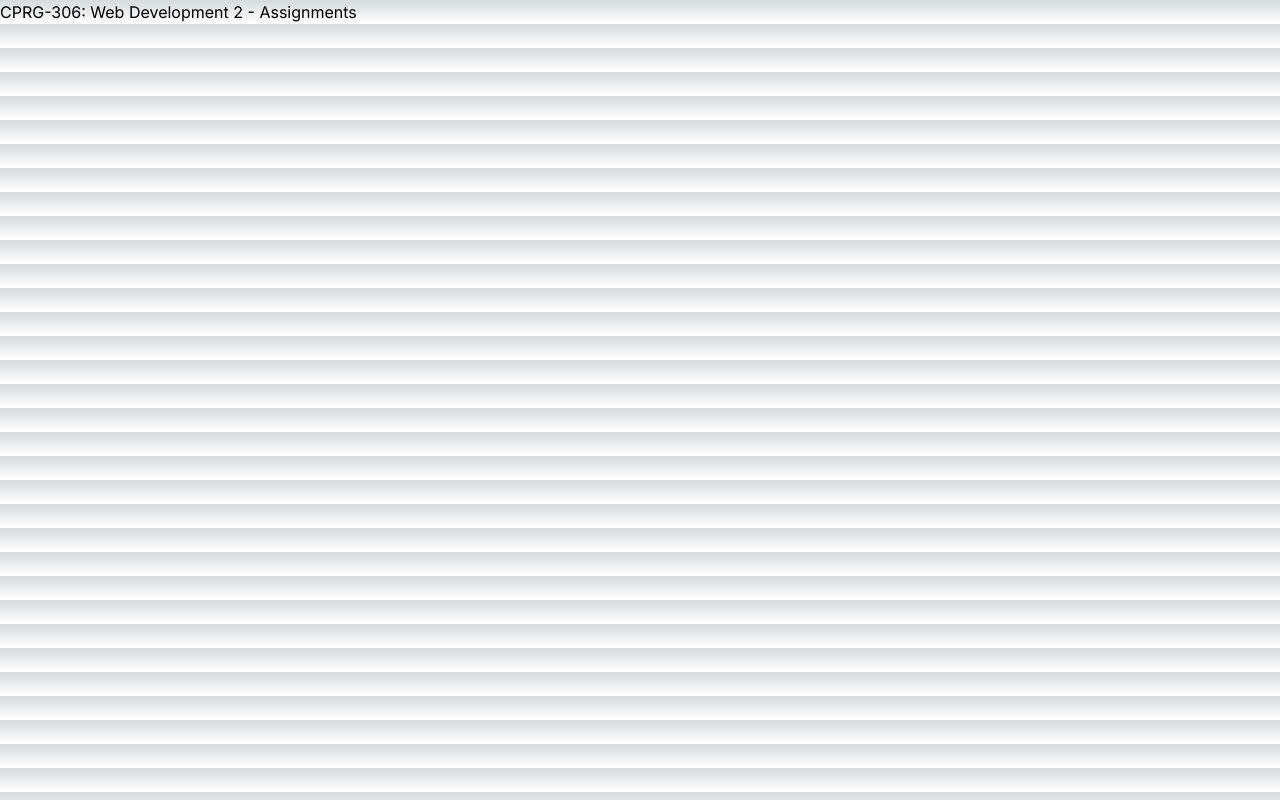
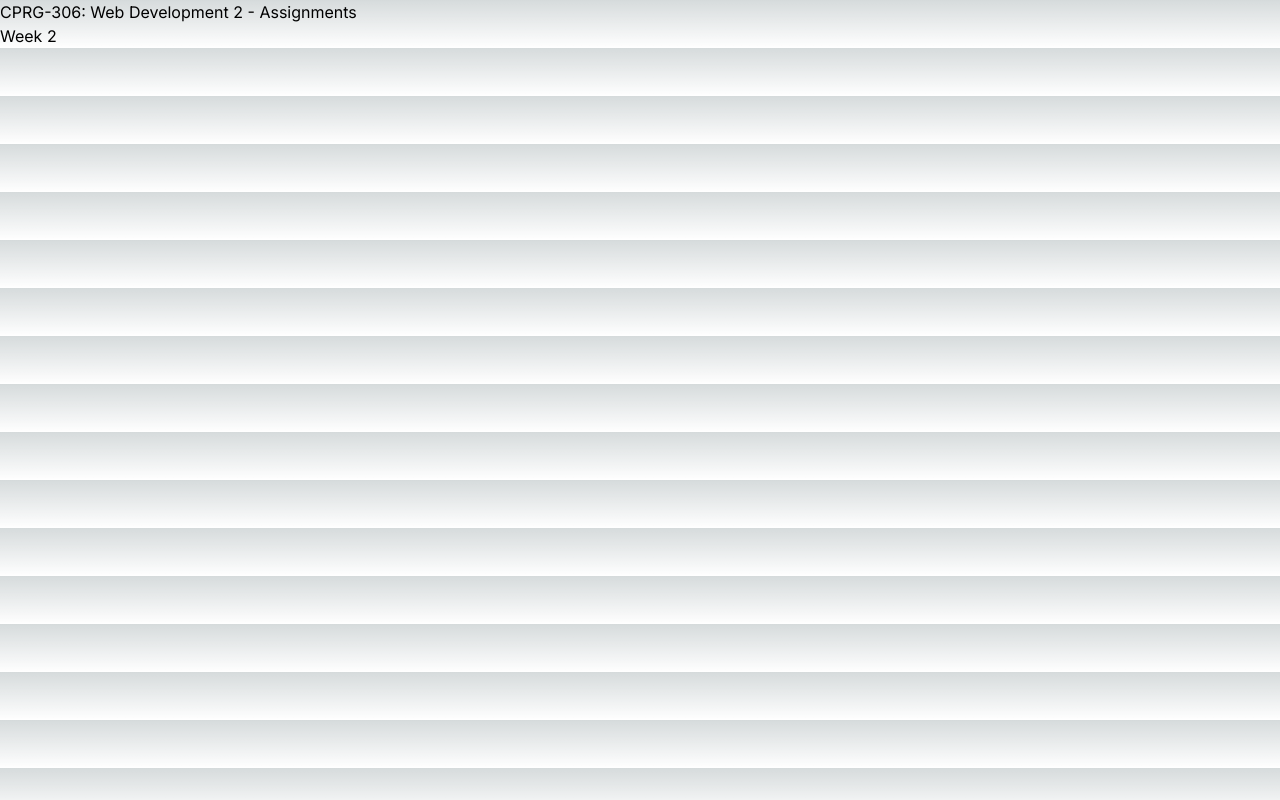
Before and after one commit to MeetGodad/cprg306-assignments, a Next.js app: page / in a window 1280 px wide. Built offline with nearby package versions, Linux system fonts and the light colour scheme.

Commit message:
errorSolved

```diff
--- a/app/page.js
+++ b/app/page.js
@@ -1,10 +1,10 @@
 import Link from "next/link";
 
-export default function () {
+export default function Page() {
   return(
     <main>
       <h1>CPRG-306: Web Development 2 - Assignments</h1>
-      <Link herf="app\week-2"></Link>
+      <Link href="week-2">Week 2</Link>
     </main>
   );
 };
--- a/app/week-2/page.js
+++ b/app/week-2/page.js
@@ -1,4 +1,4 @@
-import {StudentInfo} from "./student-info"
+import StudentInfo from "./student-info"
 
 export default function Page() {
     return (
--- a/app/week-2/student-info.js
+++ b/app/week-2/student-info.js
@@ -1,6 +1,6 @@
 import Link from 'next/link';
 
-const StudentInfo = () => {
+export default function StudentInfo() {
   return (
     <div>
       <p>Meet Patel</p>
@@ -9,4 +9,4 @@ const StudentInfo = () => {
   );
 };
 
-export default StudentInfo;
+;
```
